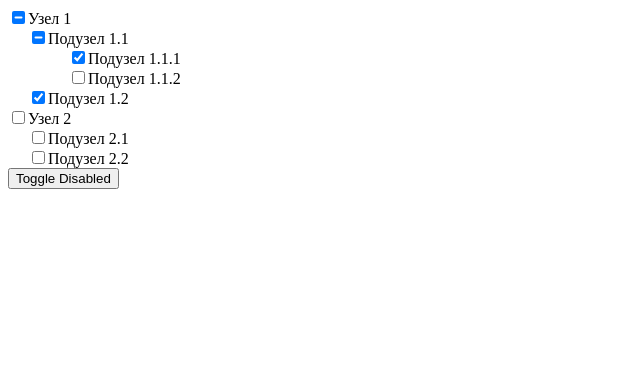
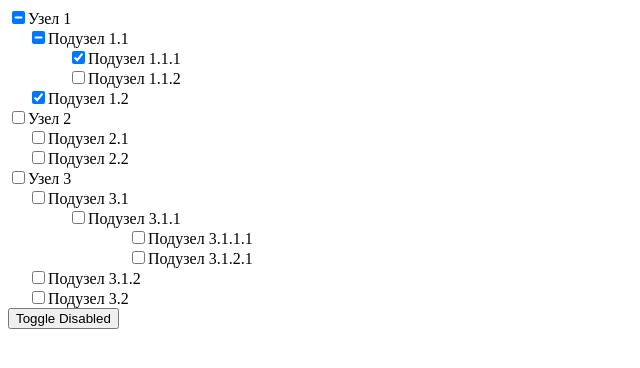
Before and after one commit to KseniyaAnd/train_angular, an Angular app: page / in a window 1280 px wide. Shown: the top 368 px of the page, without its empty margins (0-640 px from the left). Built offline with nearby package versions, Linux system fonts and the light colour scheme.

Commit message:
fix: data

```diff
--- a/src/app/app.component.ts
+++ b/src/app/app.component.ts
@@ -36,6 +36,26 @@ export class AppComponent {
         { id: '2.2', name: 'Подузел 2.2' },
       ],
     },
+    {
+      id: '3',
+      name: 'Узел 3',
+      children: [
+        { id: '3.1',
+          name: 'Подузел 3.1',
+          children: [
+            { id: '3.1.1',
+              name: 'Подузел 3.1.1',
+              children: [
+                { id: '3.1.1.1', name: 'Подузел 3.1.1.1',  },
+                { id: '3.1.2.1', name: 'Подузел 3.1.2.1' },
+              ],
+            },
+            ],
+        },
+        { id: '3.1.2', name: 'Подузел 3.1.2' },
+        { id: '3.2', name: 'Подузел 3.2' },
+      ],
+    },
   ];
 
   treeControl = new FormControl<string[]>(['1.1.1', '1.2']);
```
